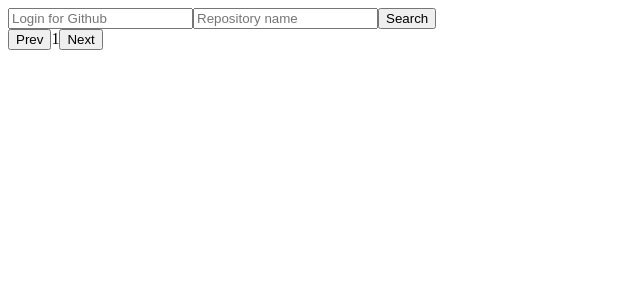
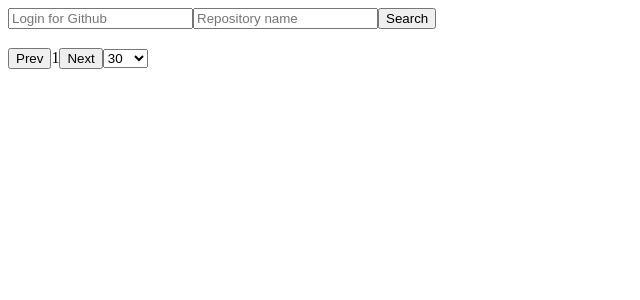
Before and after one commit to t-gafiulin/interface_github, a React app: page / in a window 1280 px wide. Shown: the top 300 px of the page, without its empty margins (0-640 px from the left). Built offline with nearby package versions, Linux system fonts and the light colour scheme.

Commit message:
add perPage functionality

```diff
--- a/src/AC/index.js
+++ b/src/AC/index.js
@@ -1,23 +1,23 @@
 import { LOAD_ISSUES_ERROR, LOAD_ISSUES_REQUEST, LOAD_ISSUES_SUCCESS } from '../constants/index';
 
-function receiveIssues(json, login, repositoryName, page){
+function receiveIssues(json, login, repositoryName, page, perPage){
     return {
         type: LOAD_ISSUES_SUCCESS,
         issues: json,
         login: login,
         repositoryName: repositoryName,
         page: page,
+        perPage: perPage,
     }
 }
 
-export function fetchIssues(login, repositoryName, page){
+export function fetchIssues(login, repositoryName, page, perPage){
     return function(dispatch){
-        console.log(login, repositoryName, page);
-        return fetch(`https://api.github.com/repos/${login}/${repositoryName}/issues?page=${page}`)
+        return fetch(`https://api.github.com/repos/${login}/${repositoryName}/issues?page=${page}&per_page=${perPage}`)
         .then( response => response.json())
         .then(
             json => {
-                dispatch(receiveIssues(json, login, repositoryName, page))
+                dispatch(receiveIssues(json, login, repositoryName, page, perPage))
             })
     }
 }
--- a/src/components/Search.js
+++ b/src/components/Search.js
@@ -9,7 +9,8 @@ class Search extends Component {
 
         this.state = {
             login: '',
-            repositoryName: ''
+            repositoryName: '',
+            perPage: '30',
         }
 
     }
@@ -19,13 +20,16 @@ class Search extends Component {
     }
 
     handleClick(nextOrPrevButton){
+        console.log(this.state.perPage)
         if(nextOrPrevButton === 'next') {
-            this.props.fetchIssues(this.props.login, this.props.repositoryName, this.props.page + 1);
+            this.props.fetchIssues(this.props.login, this.props.repositoryName, this.props.page + 1, this.state.perPage);
         } else if (nextOrPrevButton === 'prev') {
-            this.props.fetchIssues(this.props.login, this.props.repositoryName, this.props.page - 1);
+            this.props.fetchIssues(this.props.login, this.props.repositoryName, this.props.page - 1, this.state.perPage);
+        } else if (nextOrPrevButton === 'perPage') {
+            this.props.fetchIssues(this.props.login, this.props.repositoryName, this.props.page, this.state.perPage);
         } else {
-            this.props.fetchIssues(this.state.login, this.state.repositoryName, this.props.page);
-        this.setState({login: '', repositoryName: ''});
+            this.props.fetchIssues(this.state.login, this.state.repositoryName, this.props.page, this.state.perPage);
+            this.setState({login: '', repositoryName: ''});
         }
     }
 
@@ -42,11 +46,25 @@ class Search extends Component {
                 value={this.state.repositoryName}
                 onChange={this.handleChange.bind(this, 'repositoryName')}
                 placeholder='Repository name'/>
-            <button onClick={this.handleClick.bind(this)} >Search</button>
-            <br />
+            <button onClick={this.handleClick.bind(this)}>Search</button>
+            <h3>{(this.props.login + ' ' + this.props.repositoryName)}</h3>
             <button onClick={this.handleClick.bind(this, 'prev')}>Prev</button>
                 {this.props.page}
             <button onClick={this.handleClick.bind(this, 'next')}>Next</button>
+
+            <select
+                value={this.props.perPage}
+                onChange={this.handleChange.bind(this, 'perPage')}
+                onClick={this.handleClick.bind(this, 'perPage')}
+            >
+                <option value="1">1</option>
+                <option value="5">5</option>
+                <option value="10">10</option>
+                <option value="30">30</option>
+                <option value="50">50</option>
+                <option value="100">100</option>
+            </select>
+
             <p>{issues}</p>
         </div>;
     }
@@ -58,6 +76,7 @@ export default connect(
         page: state.issue.page,
         login: state.issue.login,
         repositoryName: state.issue.repositoryName,
+        perPage: state.issue.perPage,
     }),
     { fetchIssues }
 )(Search);
--- a/src/reducer/issue.js
+++ b/src/reducer/issue.js
@@ -7,19 +7,20 @@ const initialState = {
     login: '',
     repositoryName: '',
     page: 1,
-    per_page: 30,
+    perPage: 30,
 }
 
 export default function issue(state = initialState, action){
     switch(action.type){
         case LOAD_ISSUES_SUCCESS:
-            const {issues, login, repositoryName, page} = action;
+            const {issues, login, repositoryName, page, perPage} = action;
             return {
                 ...state,
                 issues: issues,
                 login: login,
                 repositoryName: repositoryName,
-                page: page
+                page: page,
+                perPage: perPage,
             }
         default:
             return state;
```
